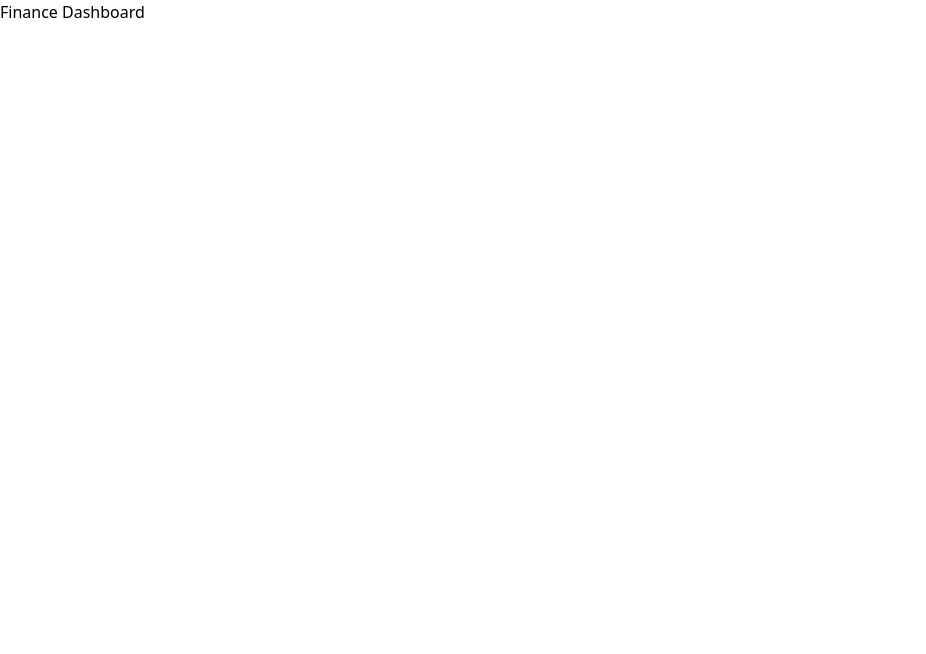
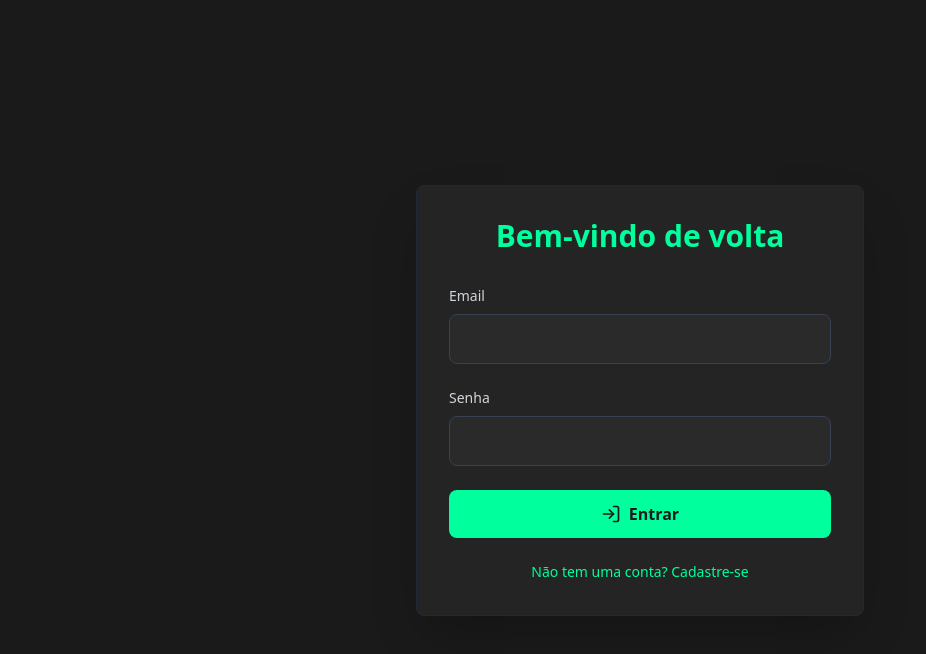
Before and after one commit to erikaperciliano/finance-dashboard, a React (Vite) app: page /login in a window 1280 px wide. Shown: the top 654 px of the page, without its empty margins (0-926 px from the left). Built offline with nearby package versions, Linux system fonts and the light colour scheme.

Commit message:
feat: add Login Page

```diff
--- a/src/App.tsx
+++ b/src/App.tsx
@@ -1,9 +1,15 @@
+import { BrowserRouter as Router, Routes, Route, Navigate } from 'react-router-dom';
+import { Login } from './pages/Login';
 
 export function App() {
-
   return (
-    <>
-     <h1>Finance Dashboard</h1>
-    </>
-  )
+    <Router>
+      <div className="min-h-screen bg-gray-100">
+        <Routes>
+          <Route path="/login" element={<Login />} />
+          <Route path="*" element={<Navigate to="/login" replace />} />
+        </Routes>
+      </div>
+    </Router>
+  );
 }
--- /dev/null
+++ b/src/pages/Login.tsx
@@ -0,0 +1,72 @@
+import { LogIn, UserPlus } from 'lucide-react';
+import { useState } from 'react';
+
+export function Login() {
+  const [isLogin, setIsLogin] = useState(true);
+  const [email, setEmail] = useState('');
+  const [password, setPassword] = useState('');
+  const [error, setError] = useState('');
+
+  const handleSubmit = (e: React.FormEvent) => {
+    e.preventDefault();
+    setError('');
+  };
+
+  return (
+    <div className="min-h-screen flex items-center justify-center bg-dark">
+      <div className="bg-dark-card p-8 rounded-lg shadow-2xl w-full max-w-md border border-gray-800">
+        <h2 className="text-3xl font-bold text-center mb-8 text-primary">
+          {isLogin ? 'Bem-vindo de volta' : 'Criar Conta'}
+        </h2>
+
+        <form onSubmit={handleSubmit} className="space-y-6">
+          <div>
+            <label className="block text-sm font-medium text-gray-300 mb-2">
+              Email
+            </label>
+            <input
+              type="email"
+              value={email}
+              onChange={(e) => setEmail(e.target.value)}
+              className="w-full px-4 py-3 rounded-lg bg-dark-lighter border border-gray-700 text-gray-100 focus:outline-none focus:border-primary focus:ring-1 focus:ring-primary transition-colors"
+              required
+            />
+          </div>
+
+          <div>
+            <label className="block text-sm font-medium text-gray-300 mb-2">
+              Senha
+            </label>
+            <input
+              type="password"
+              value={password}
+              onChange={(e) => setPassword(e.target.value)}
+              className="w-full px-4 py-3 rounded-lg bg-dark-lighter border border-gray-700 text-gray-100 focus:outline-none focus:border-primary focus:ring-1 focus:ring-primary transition-colors"
+              required
+            />
+          </div>
+
+          {error && (
+            <p className="text-red-400 text-sm bg-red-900/20 p-3 rounded-lg">{error}</p>
+          )}
+
+          <button
+            type="submit"
+            className="w-full flex items-center justify-center gap-2 bg-primary hover:bg-primary-dark text-dark font-semibold py-3 px-4 rounded-lg transition-colors"
+          >
+            {isLogin ? <LogIn size={20}/> : <UserPlus size={20}/>}
+            {isLogin ? 'Entrar' : 'Criar Conta'}
+          </button>
+
+          <button
+            type="button"
+            onClick={() => setIsLogin(!isLogin)}
+            className="w-full text-sm text-primary hover:text-primary-dark transition-colors"
+          >
+            {isLogin ? 'Não tem uma conta? Cadastre-se' : 'Já tem uma conta? Entre'}
+          </button>
+        </form>
+      </div>
+    </div>
+  );
+}
```
